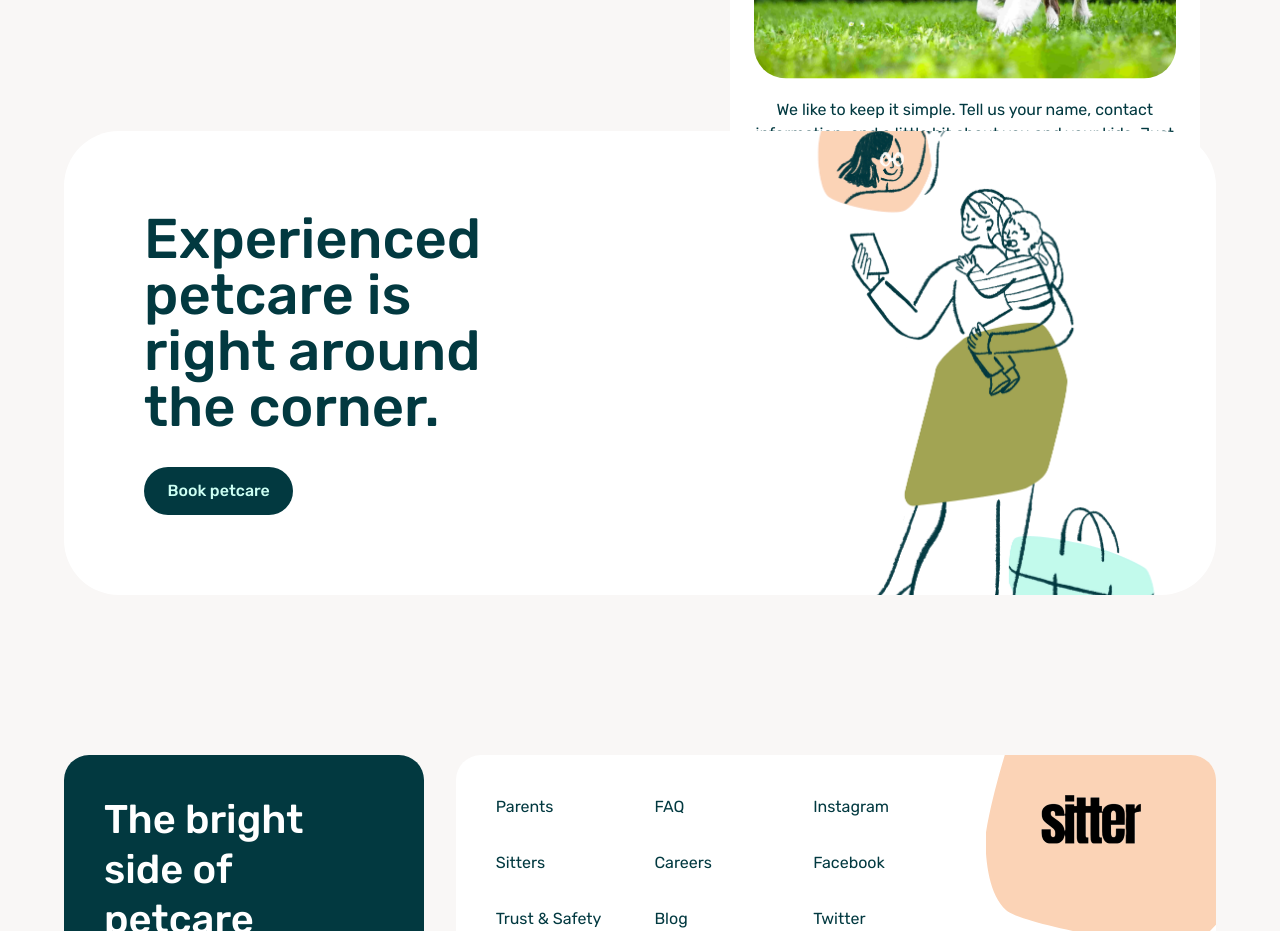
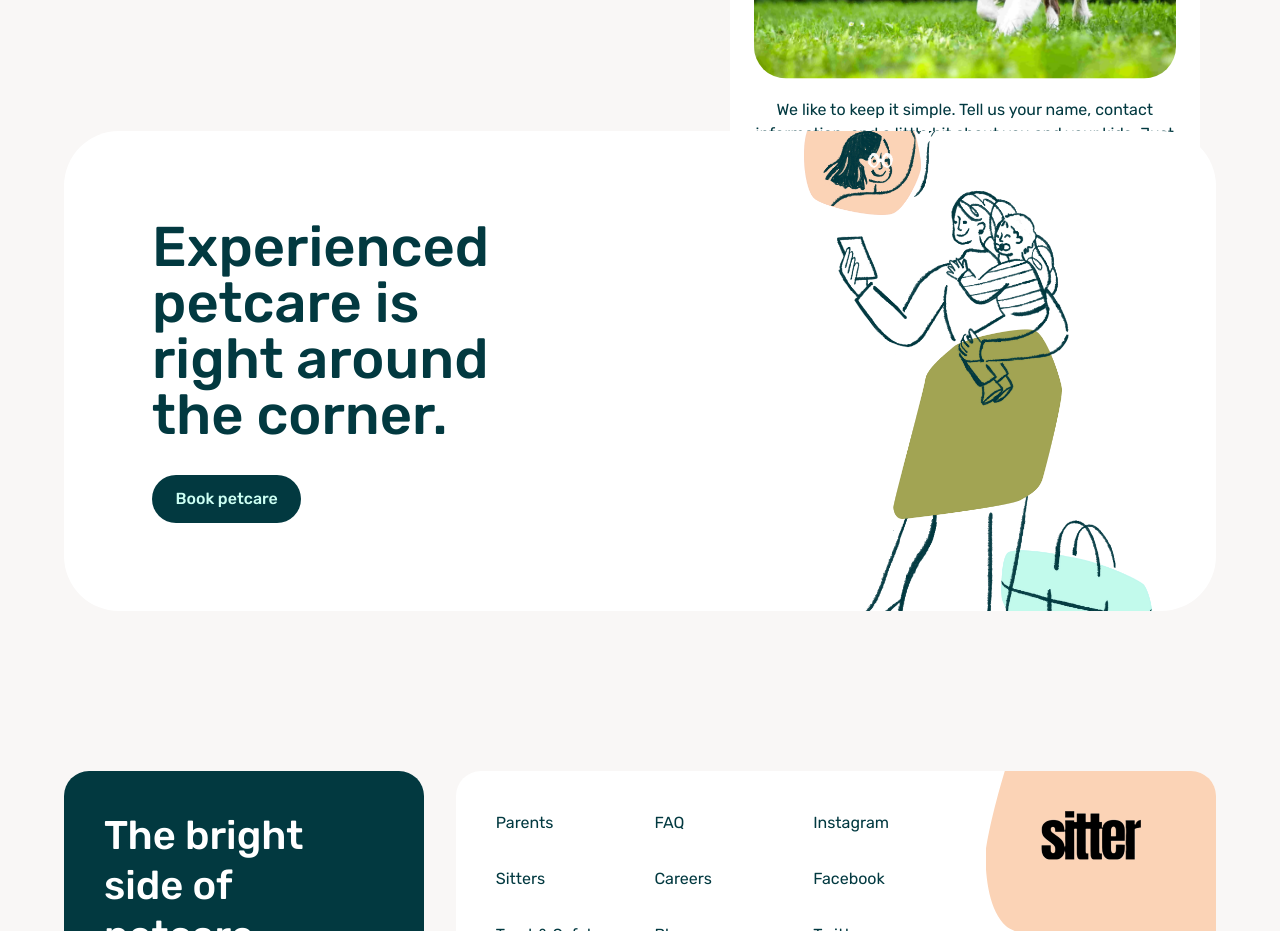
Before and after one commit to samsonc89/otter-replica, a React (Vite) app: page /otter-replica/parents in a window 1280 px wide. Shown: the part 1560-2491 px from the top of the page. Built offline with nearby package versions, Linux system fonts and the light colour scheme.

Commit message:
Adjust cta padding

```diff
--- a/src/components/CTA/cta.css
+++ b/src/components/CTA/cta.css
@@ -1,7 +1,7 @@
 .cta-wrapper {
   margin: 0 auto;
   width: 90%;
-  padding: 5rem;
+  padding: 5.5rem;
   border-radius: 55px;
   background-color: var(--light-asset-bg-color);
   position: relative;
```
